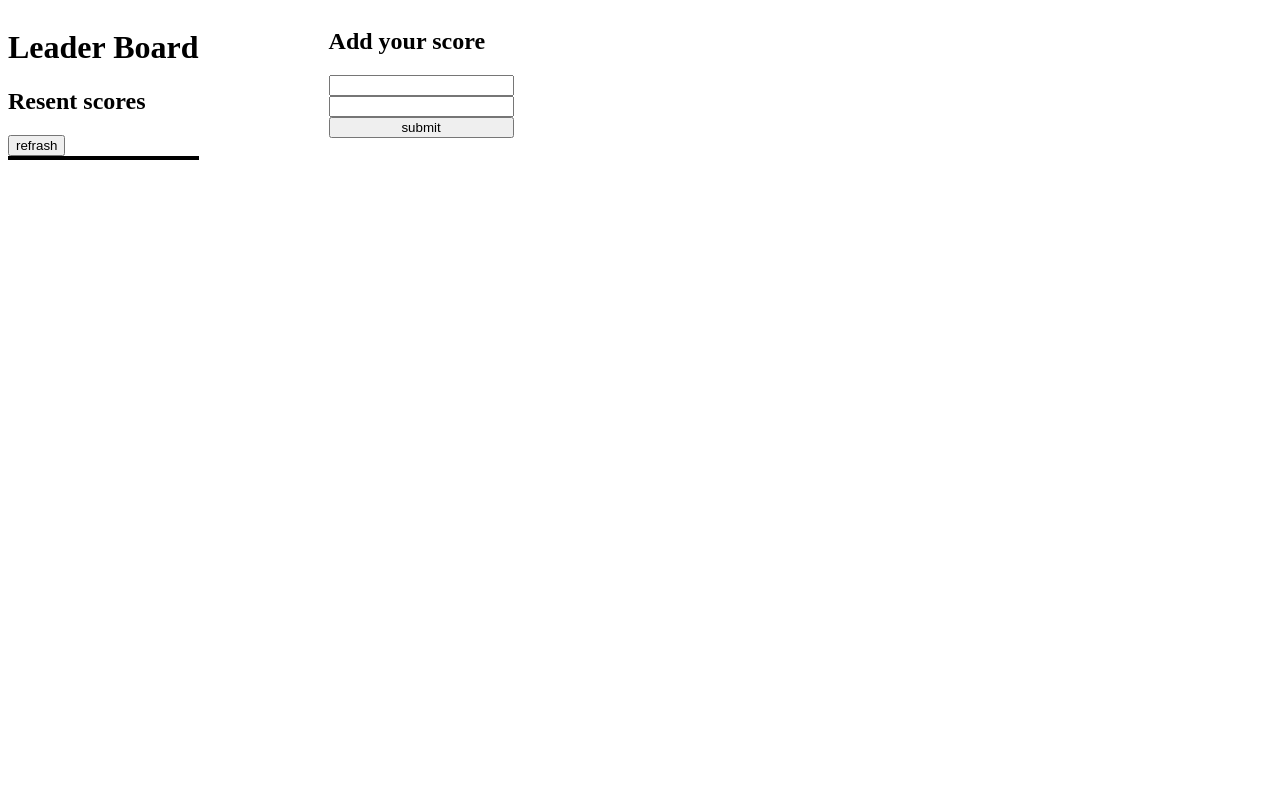
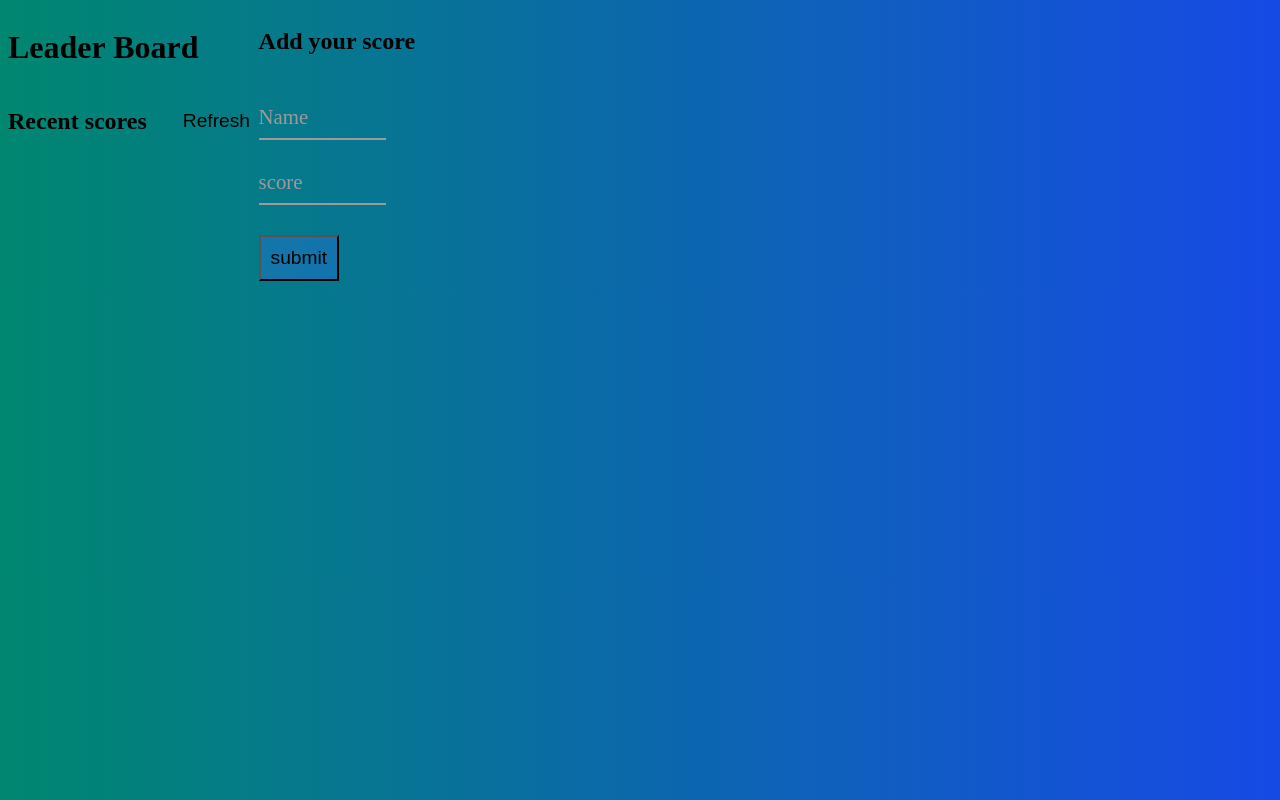
Before and after one commit to Ashe546/LeaderBoard-javascript, a website built with webpack: page src/index.html in a window 1280 px wide. Built offline with nearby package versions, Linux system fonts and the light colour scheme.

Commit message:
Implemented basic css style

```diff
--- a/package.json
+++ b/package.json
@@ -31,12 +31,14 @@
     "image-webpack-loader": "^8.1.0",
     "install": "^0.13.0",
     "npm": "^8.12.2",
+    "sass": "^1.53.0",
+    "sass-loader": "^13.0.1",
     "style-loader": "^3.3.1",
     "stylelint": "^13.13.1",
     "stylelint-config-standard": "^21.0.0",
     "stylelint-csstree-validator": "^1.9.0",
     "stylelint-scss": "^3.21.0",
-    "webpack": "^5.72.1",
+    "webpack": "^5.73.0",
     "webpack-cli": "^4.9.2",
     "webpack-dev-server": "^4.9.0"
   },
--- a/src/index.html
+++ b/src/index.html
@@ -10,15 +10,24 @@
   <div class="gride">
   <div>
   <div><h1>Leader Board</h1></div>
-  <div><h2>Resent scores</h2></div>
-  <button id="refresh">refrash</button>
+  <div class="recent" >
+    <h2>Recent scores</h2>
+    <button id="refresh"> Refresh </button>
+  </div>
   <div class="leaderboard-score"></div>
-    </div>
+  </div>
   <section>
     <form class="form">
       <h1>Add your score</h1>
-      <input id="user" type="text" required>
-      <input id="score" type="number" required>
+      <div class="form__group field">
+        <input class="form__field" placeholder="Name" name="name" id="user" type="text" required>
+        <label for="name" class="form__label">Name</label>
+      </div>
+
+      <div class="form__group field">
+        <input class="form__field" placeholder="score" name="score" id="score" type="number" required>
+        <label for="name" class="form__label">score</label>
+      </div>
       <button type="button" id="submit">submit</button>
     </form>
   </section>
--- a/src/index.js
+++ b/src/index.js
@@ -1,4 +1,4 @@
-import './style.css';
+import './style.scss';
 import show from './modules/show';
 
 const submit = document.getElementById('submit');
@@ -33,7 +33,7 @@ async function getScore() {
   const response = await fetch(request);
   const scores = await response.json();
   const { result } = scores;
-  document.querySelector('.leaderboard-score');
+  document.querySelector('.leaderboard-score').innerHTML = '';
   result.forEach((score) => {
     show(score.user, score.score);
   });
--- /dev/null
+++ b/src/style.scss
@@ -0,0 +1,116 @@
+$primary: #11998e;
+$secondary: #38ef7d;
+$white: #fff;
+$gray: #9b9b9b;
+
+body {
+  background-image: linear-gradient(to right, #008770, #174ae6);
+}
+
+.gride {
+  display: flex;
+  flex-direction: row;
+  justify-content: space-between;
+  width: 40%;
+}
+
+.recent {
+  display: flex;
+  flex-direction: row;
+  align-items: center;
+}
+
+.leaderboard-score {
+  display: flex;
+  flex-direction: column;
+  padding-right: 30px;
+}
+
+.form {
+  display: flex;
+  flex-direction: column;
+}
+
+li {
+  list-style-type: none;
+  margin-left: -35px;
+  border: solid 2px black;
+  box-shadow: 10px 5px 5px red;
+}
+
+#refresh {
+  background-color: inherit;
+  border: none;
+  margin-left: 30px;
+  font-size: larger;
+  max-height: 30px;
+}
+
+#refresh:hover {
+  background-color: #174ae6;
+}
+
+.form__group {
+  position: relative;
+  padding: 15px 0 0;
+  margin-top: 10px;
+  width: 50%;
+}
+
+.form__label {
+  position: absolute;
+  top: 0;
+  display: block;
+  transition: 0.2s;
+  font-size: 1rem;
+  color: $gray;
+}
+
+.form__field {
+  font-family: inherit;
+  width: 100%;
+  border: 0;
+  border-bottom: 2px solid $gray;
+  outline: 0;
+  font-size: 1.3rem;
+  color: $white;
+  padding: 7px 0;
+  background: transparent;
+  transition: border-color 0.2s;
+
+  &::placeholder {
+    color: transparent;
+  }
+
+  &:placeholder-shown ~ .form__label {
+    font-size: 1.3rem;
+    cursor: text;
+    top: 20px;
+  }
+}
+
+.form__field:focus {
+  ~ .form__label {
+    position: absolute;
+    top: 0;
+    display: block;
+    transition: 0.2s;
+    font-size: 1rem;
+    color: $primary;
+    font-weight: 700;
+  }
+
+  padding-bottom: 6px;
+  font-weight: 700;
+  border-width: 3px;
+  border-image: linear-gradient(to right, $primary, $secondary);
+  border-image-slice: 1;
+}
+
+#submit {
+  background-color: #386aff44;
+  width: fit-content;
+  margin-top: 30px;
+  padding: 10px 10px;
+  font-size: larger;
+}
--- a/webpack.config.js
+++ b/webpack.config.js
@@ -39,6 +39,17 @@ module.exports = {
           },
         ],
       },
+      {
+        test: /\.s[ac]ss$/i,
+        use: [
+          // Creates `style` nodes from JS strings
+          'style-loader',
+          // Translates CSS into CommonJS
+          'css-loader',
+          // Compiles Sass to CSS
+          'sass-loader',
+        ],
+      },
     ],
   },
 };
```
Also changed, not shown: src/style.css (deleted), 1 other file.
